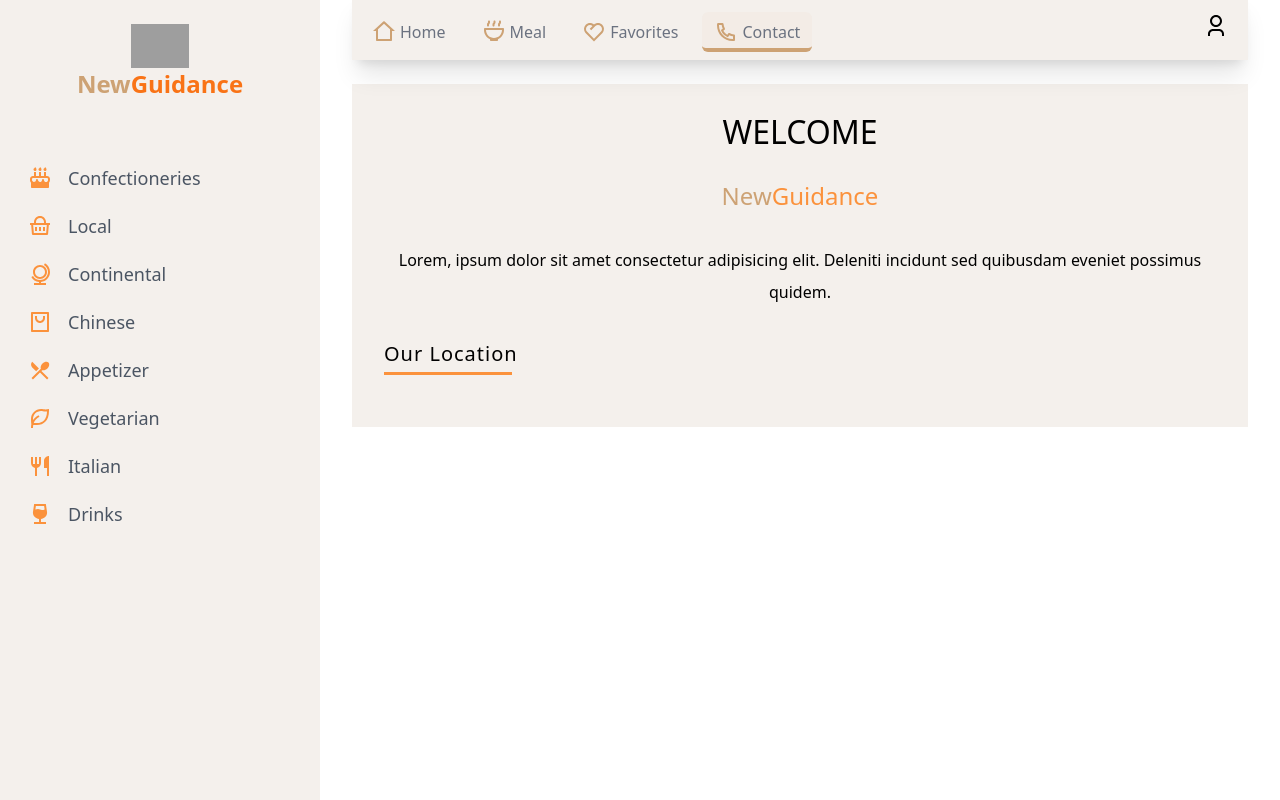
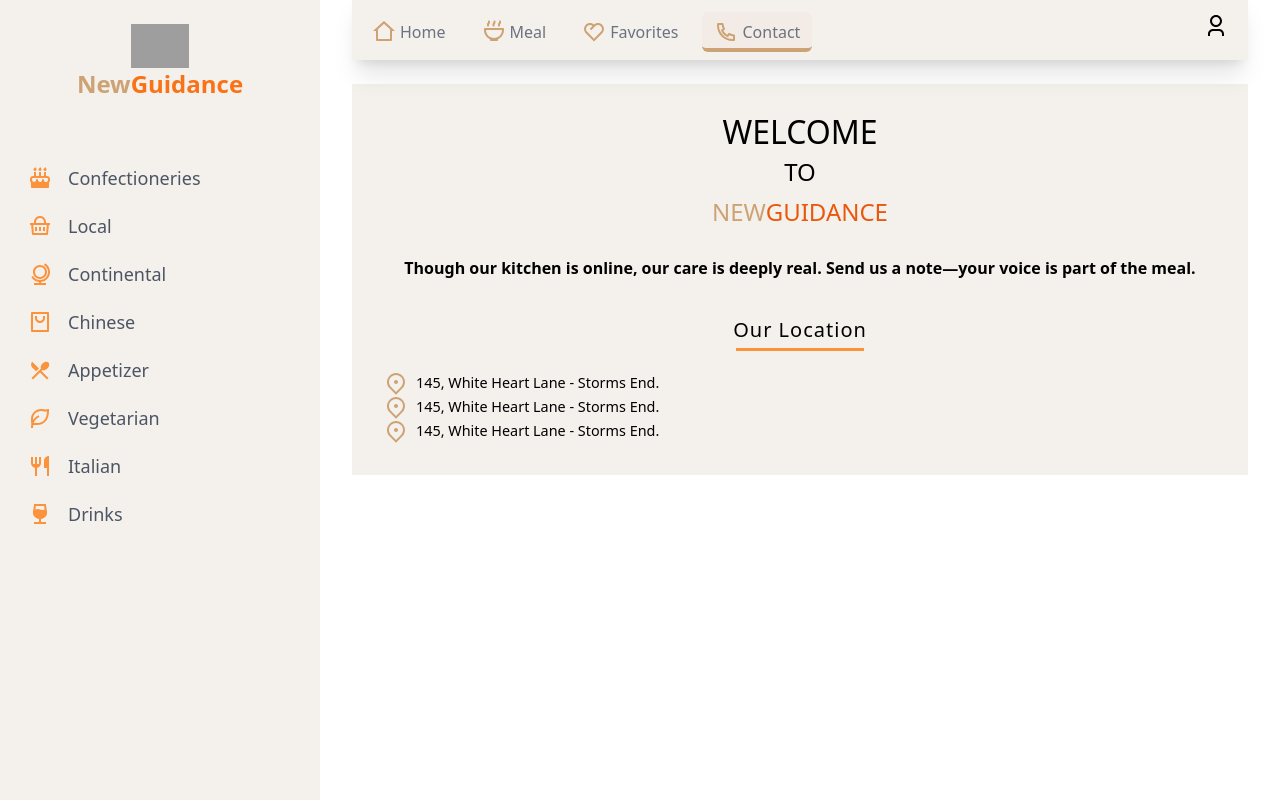
Before and after one commit to GuidanceLiberty/Food-App, a React (Vite) app: page /contact in a window 1280 px wide. Built offline with nearby package versions, Linux system fonts and the light colour scheme; grey boxes are pictures that could not be loaded.

Commit message:
added new to login

```diff
--- a/src/components/Hero.jsx
+++ b/src/components/Hero.jsx
@@ -23,7 +23,11 @@ const Hero = () => {
 
       <div className="hero-title">
           <div className='text-2xl flex flex-col text-center gap-5'>
-              <span className='text-[2rem] uppercase text-orange-600'>NewGuidance</span>
+            <div className="">
+            <span className='text-[2rem] uppercase text-accent'>New</span>
+            <span className='text-[2rem] uppercase text-orange-600'>Guidance</span>
+            </div>
+
               <span className=''>
                 <span className='text-accent'>Restaurant</span>
                 {/* <span className='text-orange-400'> Kitchen</span>   */}
--- a/src/foods.json
+++ b/src/foods.json
@@ -904,40 +904,28 @@
   ],
   "users": [
     {
-      "id": "dbb5",
+      "id": "6922",
       "name": "Guidance Ogar Ojua",
       "email": "newguidance4141@gmail.com",
-      "password": "1234",
+      "password": "33333",
       "phone": "9112524812"
-    },
-    {
-      "id": "576c",
-      "name": "Jane",
-      "email": "jane@gmail.com",
-      "password": "123456",
-      "phone": "09021435678"
     }
   ],
   "activeUsers": [
     {
-      "id": "4020",
+      "id": "b62c",
       "email": "newguidance4141@gmail.com",
-      "password": "09112524812"
+      "password": "4444"
     },
     {
-      "id": "cd8e",
-      "email": "heavensent@gmail.com",
-      "password": "888888"
+      "id": "338a",
+      "email": "newguidance4141@gmail.com",
+      "password": "77777"
     },
     {
-      "id": "e071",
+      "id": "6c34",
       "email": "newguidance4141@gmail.com",
-      "password": "222222"
-    },
-    {
-      "id": "cfbc",
-      "email": "newguidance4141@gmail.com",
-      "password": "New Guidance "
+      "password": "Burger"
     }
   ]
 }
--- a/src/main.jsx
+++ b/src/main.jsx
@@ -14,8 +14,8 @@ import Register from './pages/Register.jsx'
 
 
 const router = createBrowserRouter([
-  { path: '/', element: <Login /> },
-  { path: '/register', element: <Register /> },
+   { path: '/', element: <Login /> },
+   { path: '/register', element: <Register /> },
 
 
   { path: '/home', element: <App />,
--- a/src/pages/Contact.jsx
+++ b/src/pages/Contact.jsx
@@ -1,32 +1,48 @@
+import { RiMapPin2Line, RiUserLocationLine } from "@remixicon/react"
+
 const Contact = () => {
   return (
     <section className='bg-accent-secondary px-8 py-8'>
       <div className="hero-div">
 
         <div className="hero-title">
-          <div className='text-2xl flex flex-col text-center gap-8'>
+          <div className='text-2xl flex flex-col text-center gap-2'>
               <span className='text-[2rem] uppercase'>Welcome</span>
+              <span>TO</span>
               <span className=''>
-                <span className='text-accent'>New</span>
-                <span className='text-orange-400'>Guidance</span>
+                <span className='text-accent uppercase'>New</span>
+                <span className='text-orange-600 uppercase'>Guidance</span>
               </span>
 
-              <p className='text-[1rem] font-light'>
-                  Lorem, ipsum dolor sit amet consectetur adipisicing elit. Deleniti incidunt sed quibusdam eveniet possimus quidem.
+              <p className='text-[1rem] font-bold mt-4'>
+              Though our kitchen is online, our care is deeply real. Send us a note—your voice is part of the meal.
               </p>
           </div>
         </div>
       </div>
 
-      <h2 className='flex flex-col gap-1 w-full text-xl font-normal tracking-wider mb-5'>
+      <h2 className='flex flex-col gap-1 w-full text-xl font-normal tracking-wider mb-5 items-center'>
         <span>Our Location</span>
         <div className='border-t-[3px] border-orange-400 w-[8rem]' />
       </h2>
 
-      <div className="location">
 
+      <div className="location ">
+        <div className=" flex !items-center gap-2 text-[0.9rem] ">
+          <RiMapPin2Line className='text-accent' />
+            145, White Heart Lane - Storms End.
+        </div>
+
+        <div className=" flex items-center gap-2 text-[0.9rem]">
+          <RiMapPin2Line className='text-accent' />
+            145, White Heart Lane - Storms End.
+        </div>
+
+        <div className=" flex items-center gap-2 text-[0.9rem]">
+          <RiMapPin2Line className='text-accent' />
+            145, White Heart Lane - Storms End.
+        </div>
       </div>
-
     </section>
   )
 }
--- a/src/pages/FoodDetail.jsx
+++ b/src/pages/FoodDetail.jsx
@@ -192,7 +192,7 @@ const FoodDetail = () => {
               </div>
             </div>
 
-            <div className="flex items-center gap-2text-[0.9rem]">
+            <div className="flex items-center gap-2 text-[0.9rem]">
               <RiMapPin2Line className='text-accent' />
               <p> {food.address} </p>
             </div>
--- a/src/pages/Index.jsx
+++ b/src/pages/Index.jsx
@@ -1,7 +1,7 @@
 import React, { useState } from 'react'
 import Sidebar from '../components/Sidebar'
 import Navbar from '../components/Navbar'
-import { Link, Outlet } from 'react-router-dom'
+import { Outlet } from 'react-router-dom'
 
 
 const Index = () => {
--- a/src/pages/Login.jsx
+++ b/src/pages/Login.jsx
@@ -93,7 +93,7 @@ const Login = () => {
         <div className="flex justify-between w-full px-3 sm:px-3 md:px-8 gap-4 lg:px-8 mb-3">
               <button className={`btn-create !w-fit ${!isValid ? 'disabled:opacity-60 disabled:cursor-not-allowed' :''}`} disabled={!isValid} onMouseOver={checkfield} >Login</button>
 
-              <NavLink to={`/register`} className={`btn-register !w-fit bg-green-600 !text-white`}>create new account</NavLink>
+              <NavLink to={`/register`} className={`btn-register !w-fit whitespace-nowrap bg-green-600 !text-white`}>create new account</NavLink>
         </div>
       </form>
     </main >
--- a/src/pages/Register.jsx
+++ b/src/pages/Register.jsx
@@ -1,4 +1,4 @@
-import { RiLock2Line, RiPhoneLine, RiUser3Line } from '@remixicon/react'
+import { RiGoogleFill, RiGoogleLine, RiLock2Line, RiMailLine, RiPhoneLine, RiUser3Line } from '@remixicon/react'
 import React, { useState } from 'react'
 import { NavLink, useNavigate } from 'react-router-dom'
 
@@ -77,7 +77,7 @@ const Register = () => {
             <div className="w-full px-3 sm:px-3 md:px-8 lg:px-8 mb-3">
                 <div className="input-div">
                     <label htmlFor="email" className='label'>
-                    <RiUser3Line size={15}/>
+                        <RiMailLine size={15}/>
                         <span>Email</span>
                     </label>
                     <input type="text" id='email' name='email' placeholder='Email' className='input-field' value={email} onChange={(e) => setEmail(e.target.value)} onKeyUp={checkfield}/>
@@ -110,6 +110,13 @@ const Register = () => {
                 <NavLink to={`/`} className={`btn-register !w-fit bg-green-600 !text-white`}>Login</NavLink>
             </div>
 
+            <div className="w-full px-4 my-6 ">
+                <div className="flex items-center w-full pt-4">
+                    <div className="flex-grow h-px bg-accent"></div>
+                    <span className="mx-4 text-white whitespace-nowrap">Or</span>
+                    <div className="flex-grow h-px bg-accent"></div>
+                </div>
+            </div>
       </form>
     </main >
   )
```
Lines whose indentation alone changed are shown as unchanged.
